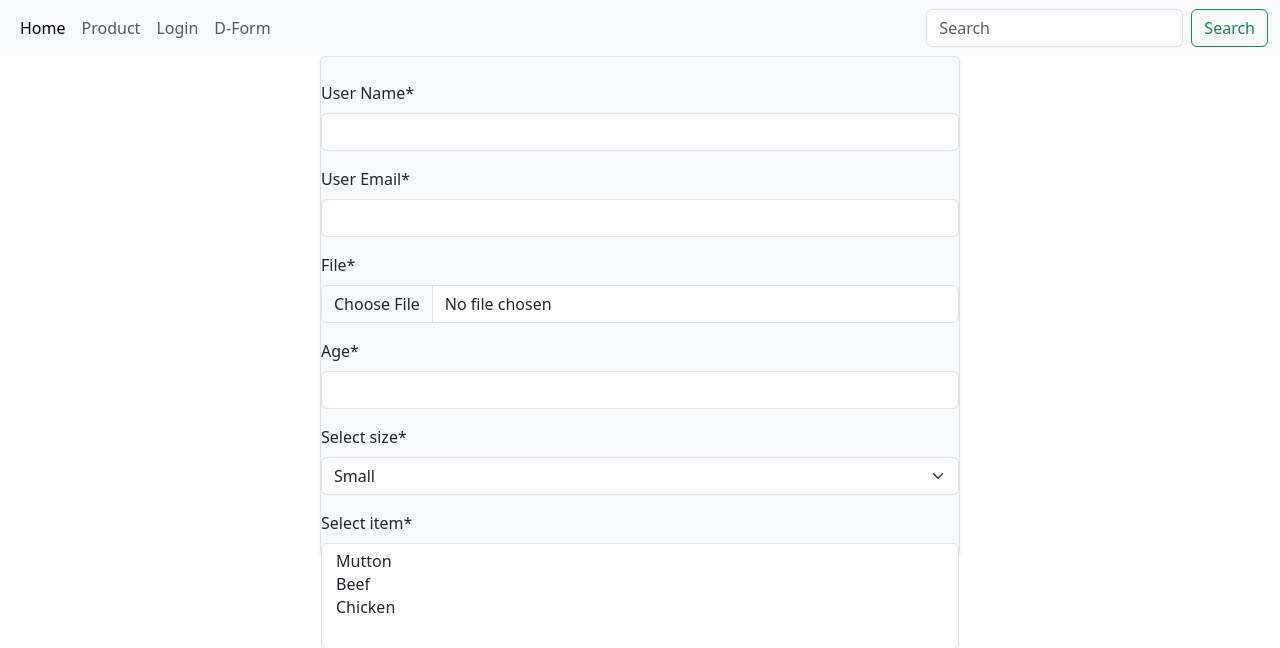
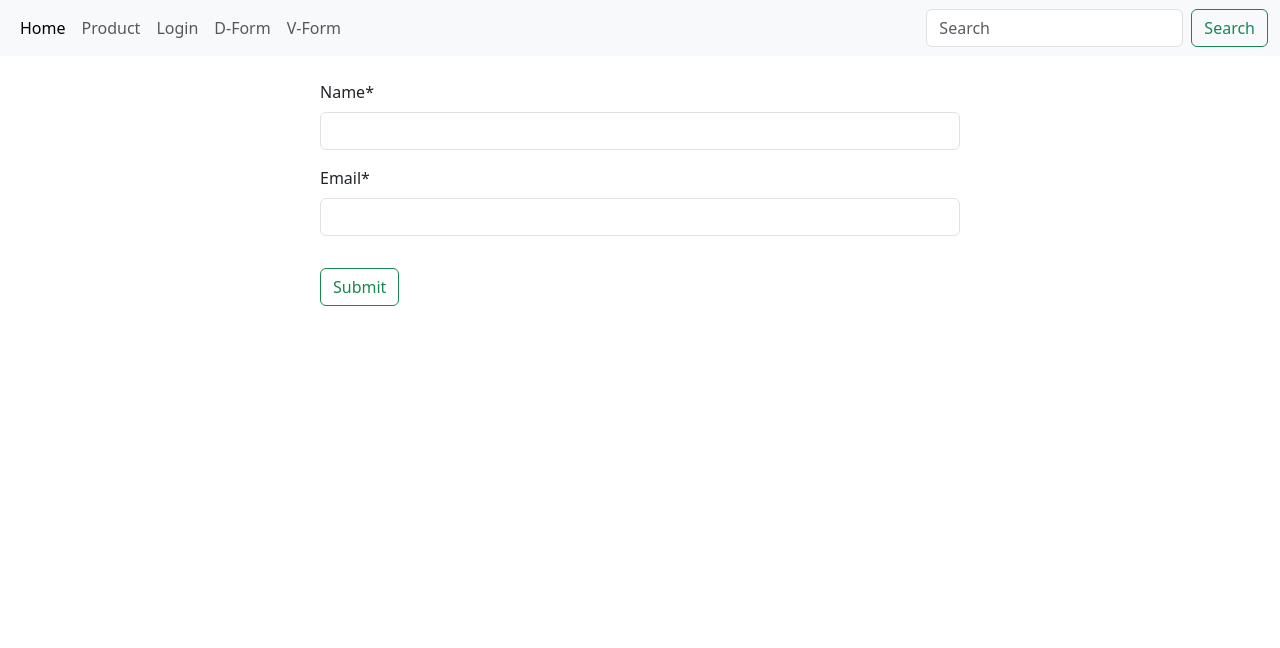
Before and after one commit to Shohagh019/django_primary_practice_project, a Django app: page /first_app/d-form/ in a window 1280 px wide. Shown: the top 648 px of the page. Run offline with Django 5.2, Linux system fonts and the light colour scheme; some libraries are stand-ins or nearby versions.

Commit message:
primary validation added

```diff
--- a/first_app/form.py
+++ b/first_app/form.py
@@ -1,12 +1,28 @@
 from django import forms
 
 class LoginForm(forms.Form):
-    name = forms.CharField(label = 'User Name')
+    name = forms.CharField(label = 'Full Name: ', help_text='Please Enter Your First & Last Name', required=False, widget=forms.Textarea(attrs={'id':'text_area', 'class':'class-1', 'placeholder':'Please Enter Your Full Name'}))
     email = forms.EmailField(label='User Email')
     file = forms.FileField()
     age = forms.IntegerField(label = "Age")
+    birthday = forms.DateField(label='Birthday', widget= forms.DateInput(attrs = {'type': 'date'}))
+    appointment = forms.DateTimeField(label='Appointment', widget= forms.DateInput(attrs = {'type': 'datetime-local'}))
     CHOICES = [('S','Small'), ('M', 'Medium'),('L', 'Large')]
     Select_Size = forms.ChoiceField(choices=CHOICES)
     Pizza = [('M','Mutton'), ('B', 'Beef'), ('C', 'Chicken')]
     Select_Item = forms.MultipleChoiceField(choices=Pizza)
     All_above_info_is_valid = forms.BooleanField()
+
+
+class validForm(forms.Form):
+    name = forms.CharField(widget=forms.TextInput)
+    email = forms.CharField(widget=forms.EmailInput)
+    def clean(self):
+        cleaned_data = super().clean()
+        name_val = self.cleaned_data['name']
+        email_val= self.cleaned_data['email']
+        if len(name_val) <10:
+            raise forms.ValidationError('Enter a name with at least 10 characters!')
+
+        if '.com' not in email_val:
+            raise forms.ValidationError('Email must contain ".com"')
--- /dev/null
+++ b/first_app/templates/first_app/v-form.html
@@ -0,0 +1,11 @@
+{% extends 'base.html'%}
+
+{% block content %}
+{% load crispy_forms_tags %}
+<form method="post" class="pt-4" style="width: 50%; margin: auto; height: 500px;" enctype='multipart/form-data'>
+    {% csrf_token %}
+    {{ form|crispy }}
+    <button class="btn btn-outline-success mt-3" type="submit">Submit</button>
+</form>
+
+{% endblock %}
--- a/first_app/urls.py
+++ b/first_app/urls.py
@@ -4,5 +4,6 @@ urlpatterns = [
     path('product/', views.product, name = 'product'),
     path('login/', views.login, name = 'login'),
     path('about/', views.about, name = 'about'),
-    path('d-form/', views.djangoForm, name = 'd-form'),
+    path('v-form/', views.djangoForm, name = 'd-form'),
+    path('d-form/', views.validatedForm, name = 'v-form'),
 ]
--- a/first_app/views.py
+++ b/first_app/views.py
@@ -1,5 +1,5 @@
 from django.shortcuts import render
-from . form import LoginForm
+from . form import LoginForm, validForm
 def product(request):
     meals = [
         {
@@ -84,3 +84,12 @@ def djangoForm(request):
     else:
         form = LoginForm()
     return render(request, './first_app/d-form.html', {'form': form})
+
+def validatedForm(request):
+    if request.method=='POST':
+        form = validForm(request.POST, request.FILES)
+        if form.is_valid():
+            print(form.cleaned_data)
+    else:
+        form = validForm()
+    return render(request, './first_app/v-form.html', {'form': form})
--- a/templates/base.html
+++ b/templates/base.html
@@ -31,6 +31,9 @@
                   </li>
                   <li class="nav-item">
                     <a class="nav-link" href="{% url 'd-form' %}">D-Form</a>
+                  </li>
+                  <li class="nav-item">
+                    <a class="nav-link" href="{% url 'v-form' %}">V-Form</a>
                   </li>
                 </ul>
                 <form class="d-flex" role="search">
```
